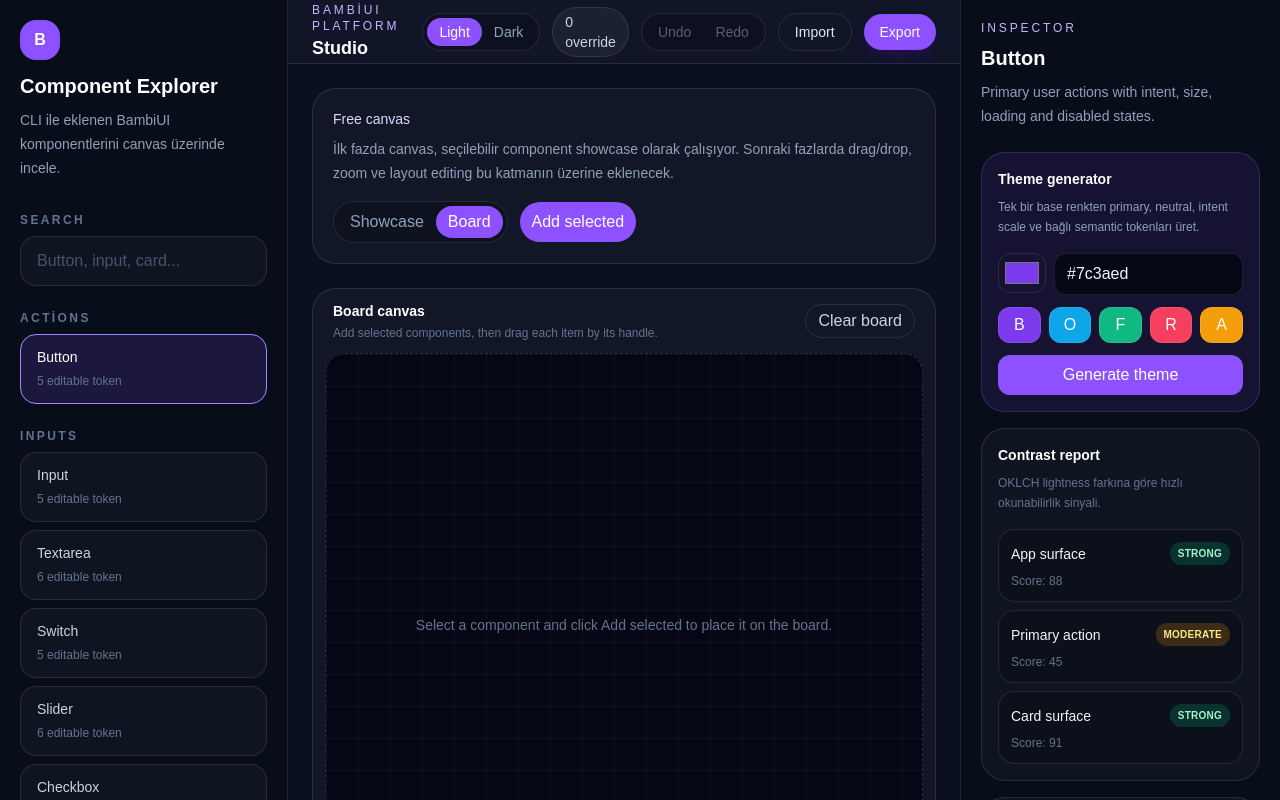
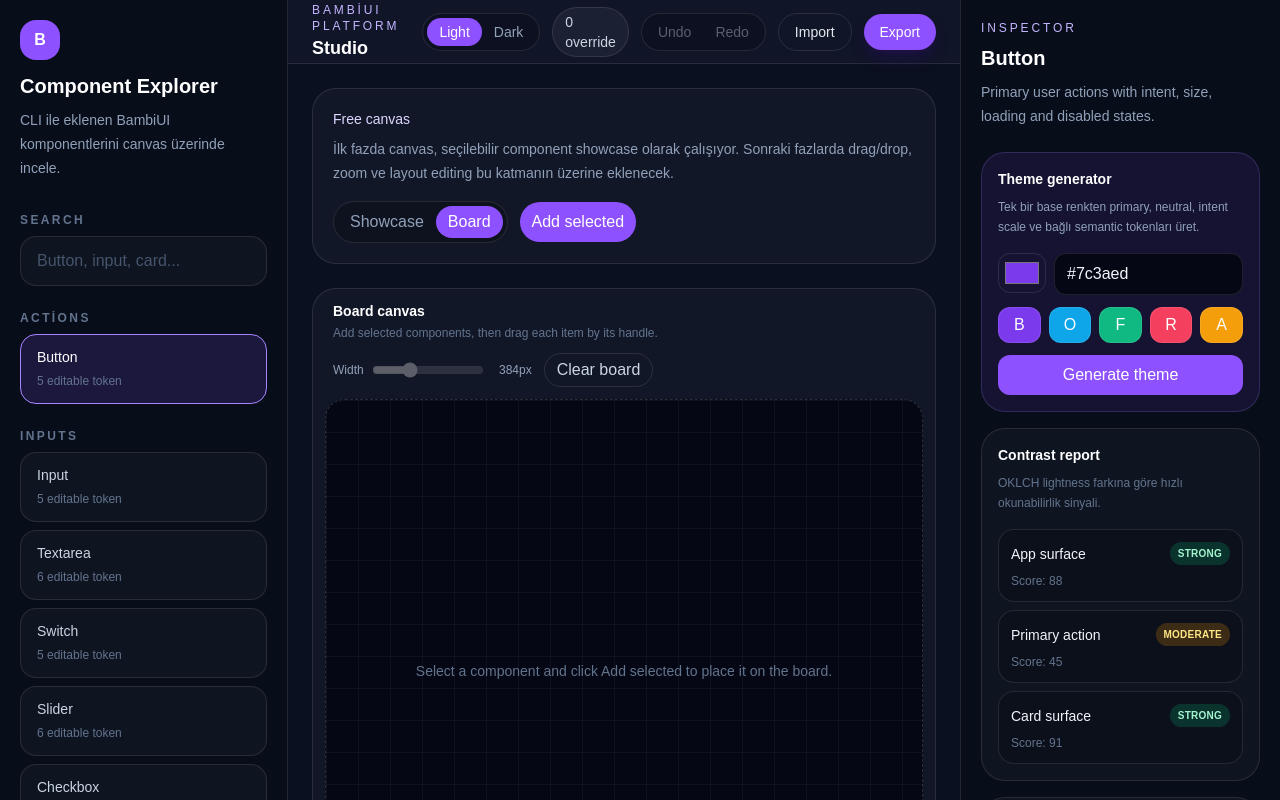
Before and after one commit to bambiui/studio, a Next.js app: page / in a window 1280 px wide. Both pictures are taken after a click on the button "Board". Shown: the top 800 px of the page. Built offline with nearby package versions, Linux system fonts and the light colour scheme.

Commit message:
feat(studio): add board item size controls

```diff
--- a/src/studio/components/Canvas.tsx
+++ b/src/studio/components/Canvas.tsx
@@ -18,6 +18,7 @@ interface CanvasItem {
   componentId: string;
   x: number;
   y: number;
+  width?: number;
 }
 
 interface ActiveDrag {
@@ -37,6 +38,7 @@ export function Canvas({
   );
   const [viewMode, setViewMode] = useState<"all" | "selected">("all");
   const [items, setItems] = useState<CanvasItem[]>([]);
+  const [selectedItemId, setSelectedItemId] = useState<string | null>(null);
   const [hasLoadedItems, setHasLoadedItems] = useState(false);
   const [activeDrag, setActiveDrag] = useState<ActiveDrag | null>(null);
   const visibleComponents =
@@ -61,26 +63,31 @@ export function Canvas({
   }, [hasLoadedItems, items]);
 
   const addSelectedToBoard = () => {
+    const itemId = `item-${Date.now()}`;
     setCanvasMode("board");
+    setSelectedItemId(itemId);
     setItems((current) => [
       ...current,
       {
-        id: `item-${Date.now()}`,
+        id: itemId,
         componentId: selectedComponentId,
         x: 32 + current.length * 24,
         y: 32 + current.length * 24,
+        width: 384,
       },
     ]);
   };
 
-  const moveItem = (itemId: string, x: number, y: number) => {
+  const updateItem = (itemId: string, updates: Partial<CanvasItem>) => {
     setItems((current) =>
       current.map((item) =>
-        item.id === itemId
-          ? { ...item, x: Math.max(0, x), y: Math.max(0, y) }
-          : item,
+        item.id === itemId ? { ...item, ...updates } : item,
       ),
     );
+  };
+
+  const moveItem = (itemId: string, x: number, y: number) => {
+    updateItem(itemId, { x: Math.max(0, x), y: Math.max(0, y) });
   };
 
   const handleBoardPointerMove = (event: PointerEvent<HTMLDivElement>) => {
@@ -182,15 +189,25 @@ export function Canvas({
           <CanvasBoard
             boardRef={boardRef}
             items={items}
-            selectedComponentId={selectedComponentId}
+            selectedItemId={selectedItemId}
             previewStyle={previewStyle}
-            onSelectComponent={onSelectComponent}
-            onClear={() => setItems([])}
-            onRemove={(itemId) =>
+            onSelectItem={(itemId, componentId) => {
+              setSelectedItemId(itemId);
+              onSelectComponent(componentId);
+            }}
+            onClear={() => {
+              setItems([]);
+              setSelectedItemId(null);
+            }}
+            onResize={(itemId, width) => updateItem(itemId, { width })}
+            onRemove={(itemId) => {
               setItems((current) =>
                 current.filter((item) => item.id !== itemId),
-              )
-            }
+              );
+              setSelectedItemId((current) =>
+                current === itemId ? null : current,
+              );
+            }}
             onPointerMove={handleBoardPointerMove}
             onPointerUp={() => setActiveDrag(null)}
             onStartDrag={(itemId, offsetX, offsetY) =>
@@ -206,10 +223,11 @@ export function Canvas({
 interface CanvasBoardProps {
   boardRef: RefObject<HTMLDivElement | null>;
   items: CanvasItem[];
-  selectedComponentId: string;
+  selectedItemId: string | null;
   previewStyle: StudioStyle;
-  onSelectComponent: (componentId: string) => void;
+  onSelectItem: (itemId: string, componentId: string) => void;
   onClear: () => void;
+  onResize: (itemId: string, width: number) => void;
   onRemove: (itemId: string) => void;
   onPointerMove: (event: PointerEvent<HTMLDivElement>) => void;
   onPointerUp: () => void;
@@ -219,15 +237,19 @@ interface CanvasBoardProps {
 function CanvasBoard({
   boardRef,
   items,
-  selectedComponentId,
+  selectedItemId,
   previewStyle,
-  onSelectComponent,
+  onSelectItem,
   onClear,
+  onResize,
   onRemove,
   onPointerMove,
   onPointerUp,
   onStartDrag,
 }: CanvasBoardProps) {
+  const selectedItem = items.find((item) => item.id === selectedItemId);
+  const selectedWidth = selectedItem?.width ?? 384;
+
   return (
     <div className="rounded-3xl border border-white/10 bg-white/[0.03] p-3">
       <div className="mb-3 flex flex-wrap items-center justify-between gap-3 px-2">
@@ -237,6 +259,24 @@ function CanvasBoard({
             Add selected components, then drag each item by its handle.
           </p>
         </div>
+        <div className="flex flex-wrap items-center gap-3">
+          <label className="flex items-center gap-2 text-xs text-slate-400">
+            Width
+            <input
+              type="range"
+              min="260"
+              max="640"
+              step="20"
+              disabled={!selectedItem}
+              value={selectedWidth}
+              onChange={(event) =>
+                selectedItem &&
+                onResize(selectedItem.id, Number(event.target.value))
+              }
+              className="w-28 accent-violet-400 disabled:opacity-40"
+            />
+            <span className="w-10 text-right">{selectedWidth}px</span>
+          </label>
           <button
             type="button"
             onClick={onClear}
@@ -244,6 +284,7 @@ function CanvasBoard({
           >
             Clear board
           </button>
+        </div>
       </div>
       <div
         ref={boardRef}
@@ -262,23 +303,27 @@ function CanvasBoard({
             (candidate) => candidate.id === item.componentId,
           );
           if (!component) return null;
-          const isSelected = item.componentId === selectedComponentId;
+          const isSelected = item.id === selectedItemId;
+          const width = item.width ?? 384;
 
           return (
             <div
               key={item.id}
-              className={`absolute w-[min(24rem,calc(100%-2rem))] rounded-2xl border bg-[#080d1a] p-2 shadow-2xl shadow-black/30 ${
+              className={`absolute max-w-[calc(100%-2rem)] rounded-2xl border bg-[#080d1a] p-2 shadow-2xl shadow-black/30 ${
                 isSelected ? "border-violet-400" : "border-white/10"
               }`}
-              style={{ transform: `translate(${item.x}px, ${item.y}px)` }}
+              style={{
+                width,
+                transform: `translate(${item.x}px, ${item.y}px)`,
+              }}
             >
               <div
                 role="button"
                 tabIndex={0}
-                onClick={() => onSelectComponent(component.id)}
+                onClick={() => onSelectItem(item.id, component.id)}
                 onPointerDown={(event) => {
                   event.currentTarget.setPointerCapture(event.pointerId);
-                  onSelectComponent(component.id);
+                  onSelectItem(item.id, component.id);
                   onStartDrag(
                     item.id,
                     event.nativeEvent.offsetX,
```
Lines whose indentation alone changed are shown as unchanged.
